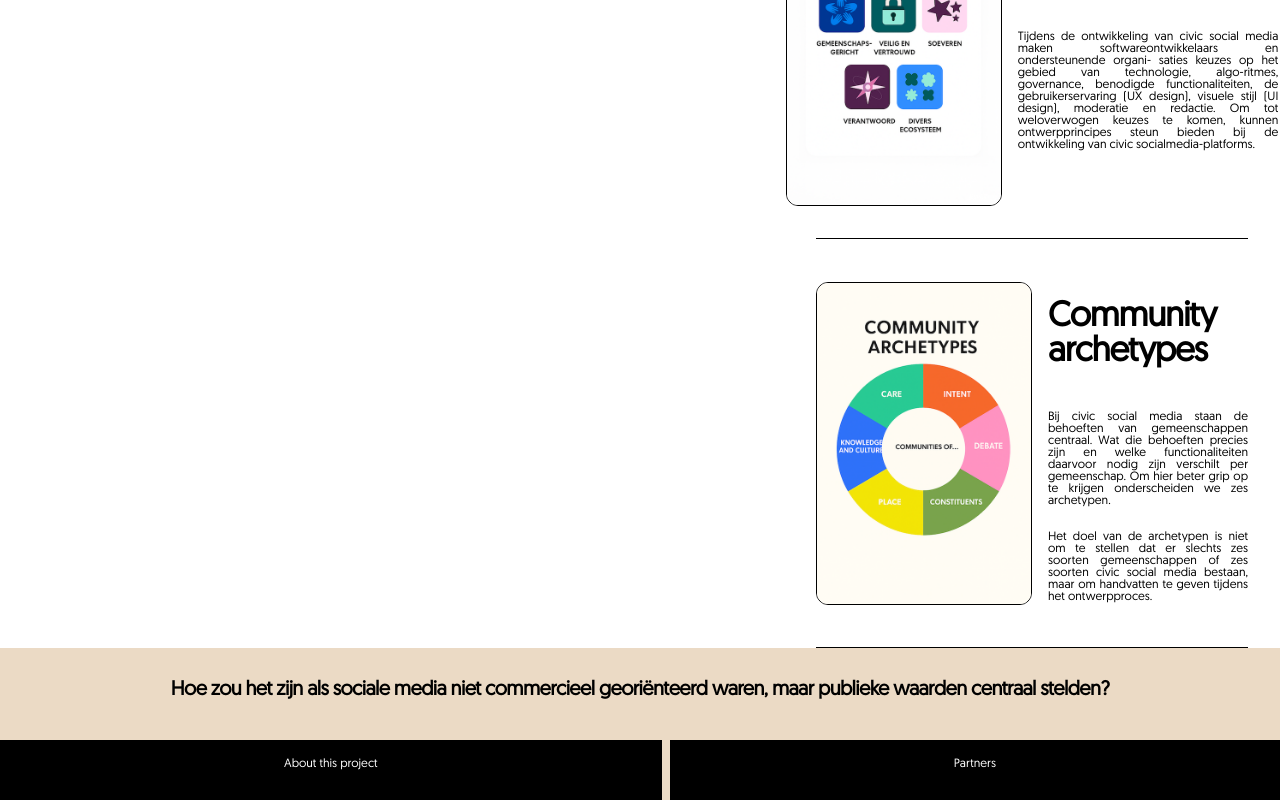
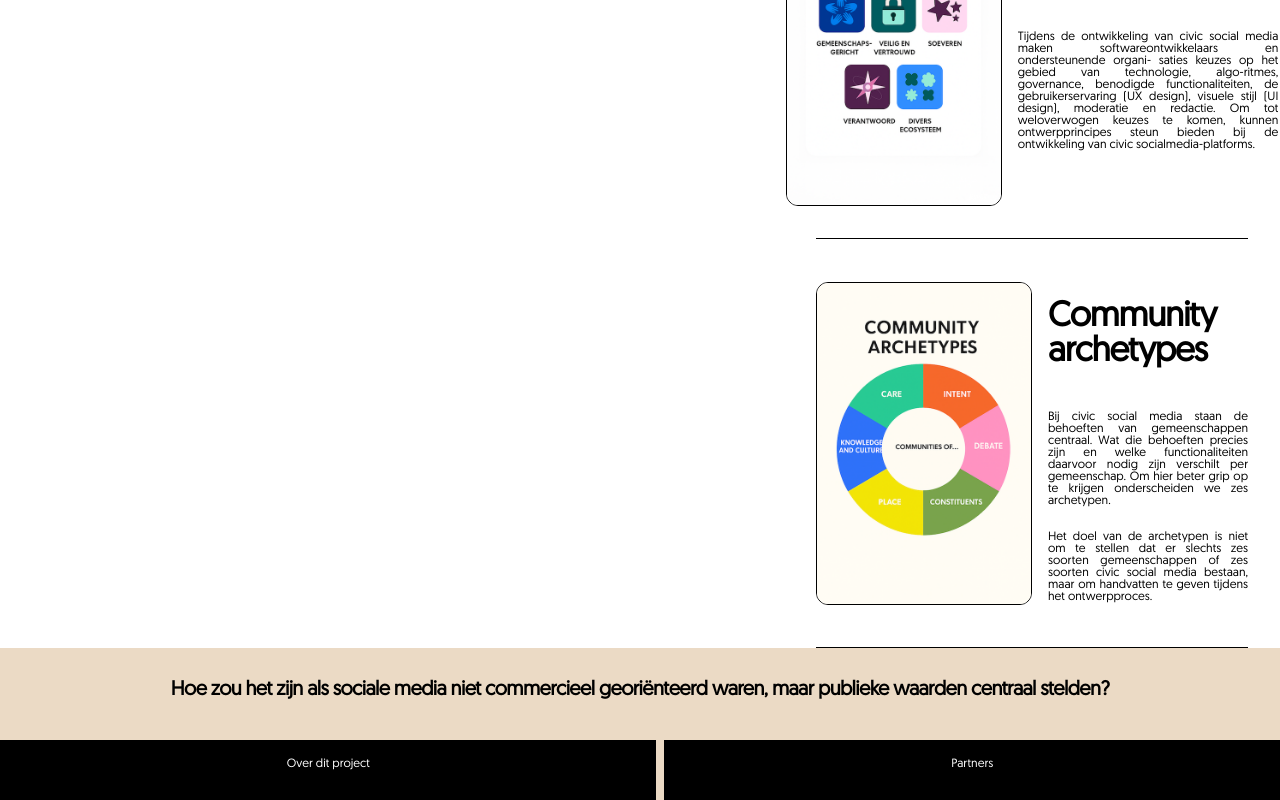
Before and after one commit to fdnd-agency/civicsocialmediatoolbox, a SvelteKit app: page / in a window 1280 px wide. Shown: the part 1445-2245 px from the top of the page. Built offline with nearby package versions, Linux system fonts and the light colour scheme.

Commit message:
#70 vertaling naar nederlands

```diff
--- a/src/routes/+page.svelte
+++ b/src/routes/+page.svelte
@@ -81,7 +81,7 @@
     <section class="hero-section">
         <h2 class="h2-hero-section">Hoe zou het zijn als sociale media niet commercieel georiënteerd waren, maar publieke waarden centraal stelden?</h2>
         <nav class="links-about">
-            <a class="link-project" href="">About this project</a>
+            <a class="link-project" href="">Over dit project</a>
             <a class="link-project" href="">Partners</a>
         </nav>
     </section>
```
Also changed, not shown: src/lib/assets/close.svg (added).
